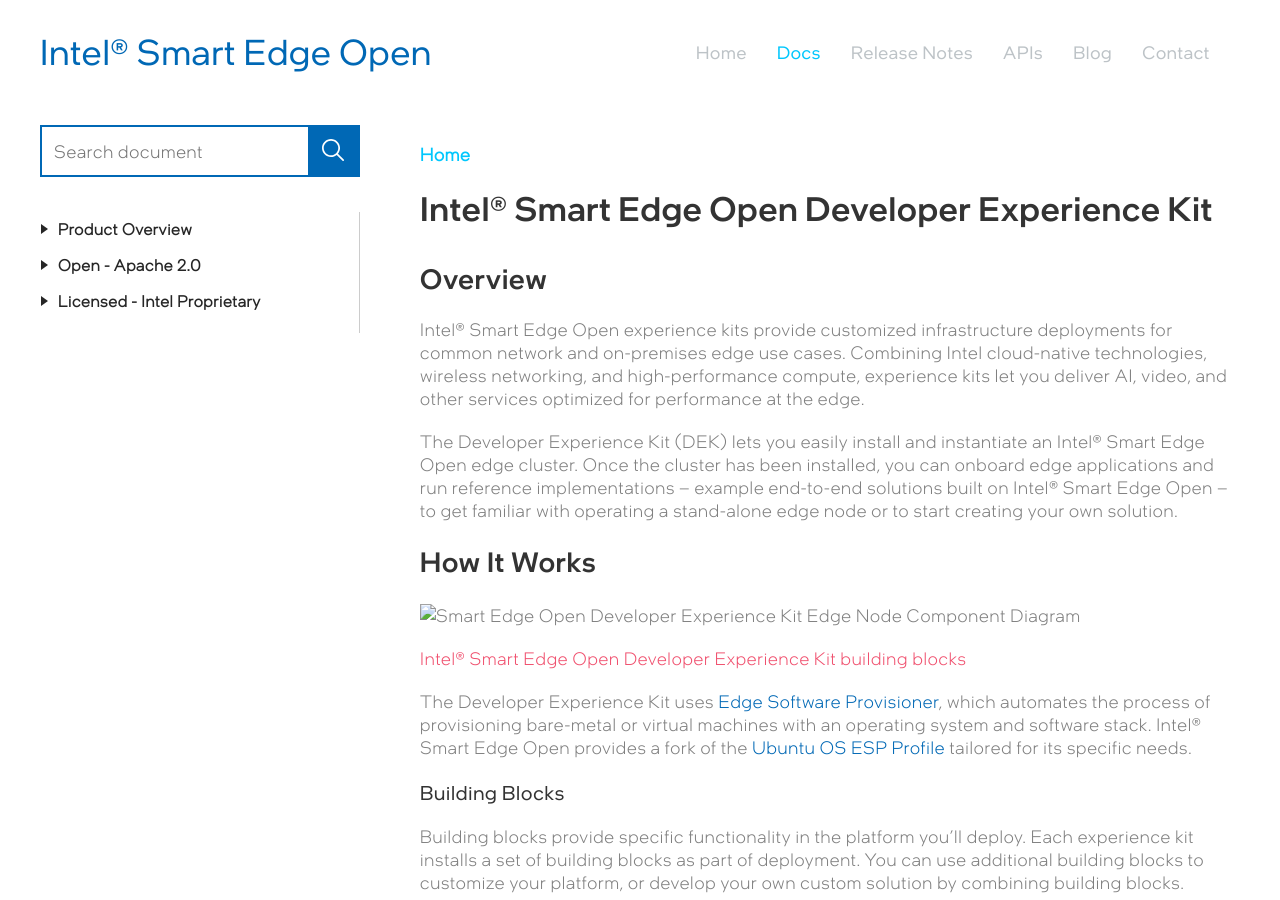
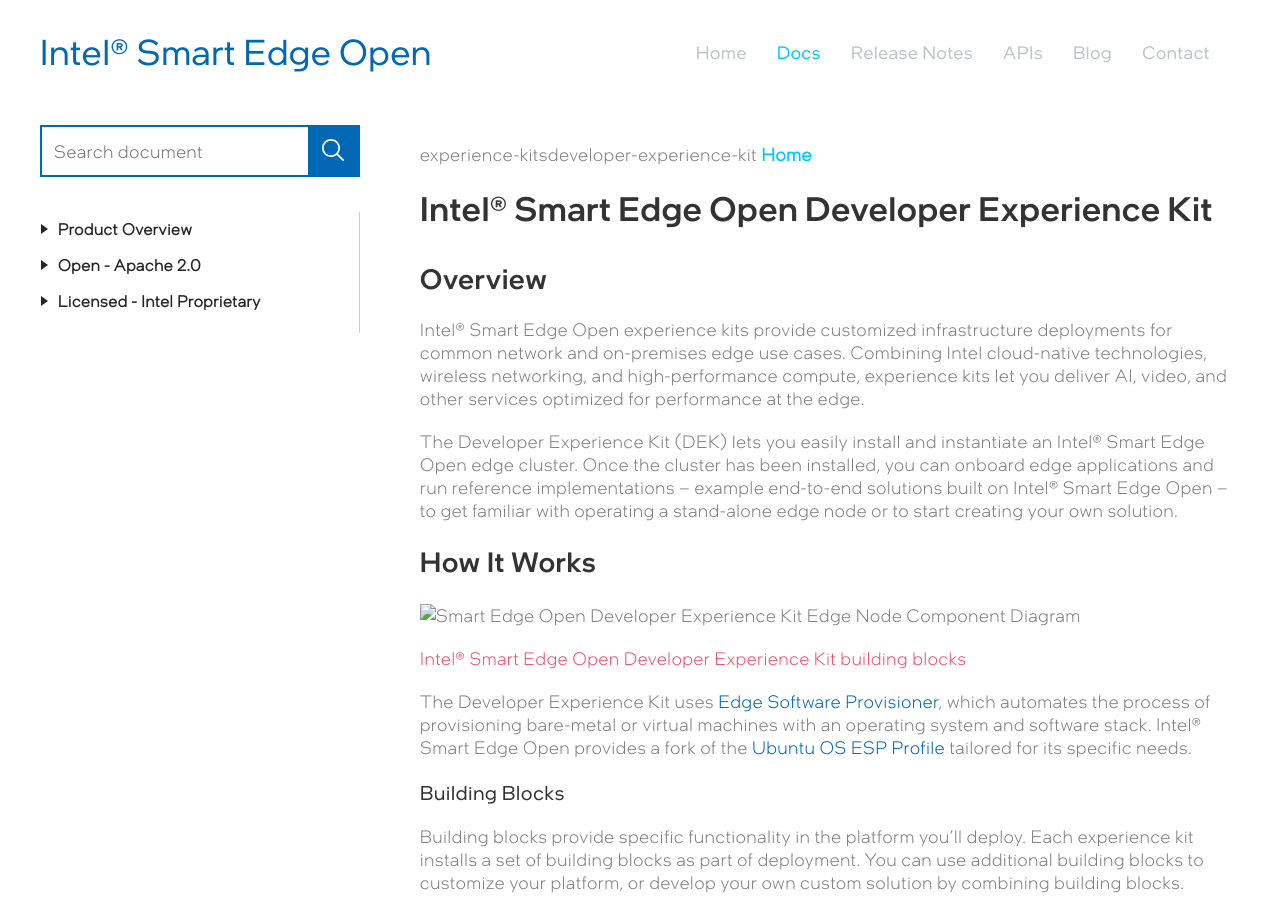
Before and after one commit to intelsmartedgeons/docs, a Jekyll site: the page built from experience-kits/developer-experience-kit.md, in a window 1280 px wide and 900 px high. Built offline with Jekyll 4.4.1, drawn with Linux system fonts in a browser that asks for light colours; some web fonts are replaced; our own code applies the rules of GitHub Pages for plain Markdown files; comment, search, counter and statistics services are not loaded.

Commit message:
changes in breadcrumbs

```diff
--- a/_includes/breadcrumbs.html
+++ b/_includes/breadcrumbs.html
@@ -10,6 +10,7 @@
 {% capture pageTitleUpper %}{% for word in pageTitle %}{{ word | capitalize }} {% endfor %}{% endcapture %}
 <div id="breadcrumbs">
   {% assign crumbs = page.url | remove:'/index.html' | split: '/' %}
+  {{ crumbs }}
   <a href="{{ site.main_url }}">Home</a>
   {% if pageTitleUpper != 'index.html' %}
     {% assign pagePath = page.path | remove: ".md" | prepend:"/" | prepend: site.baseurl | append:'/' %}
```
